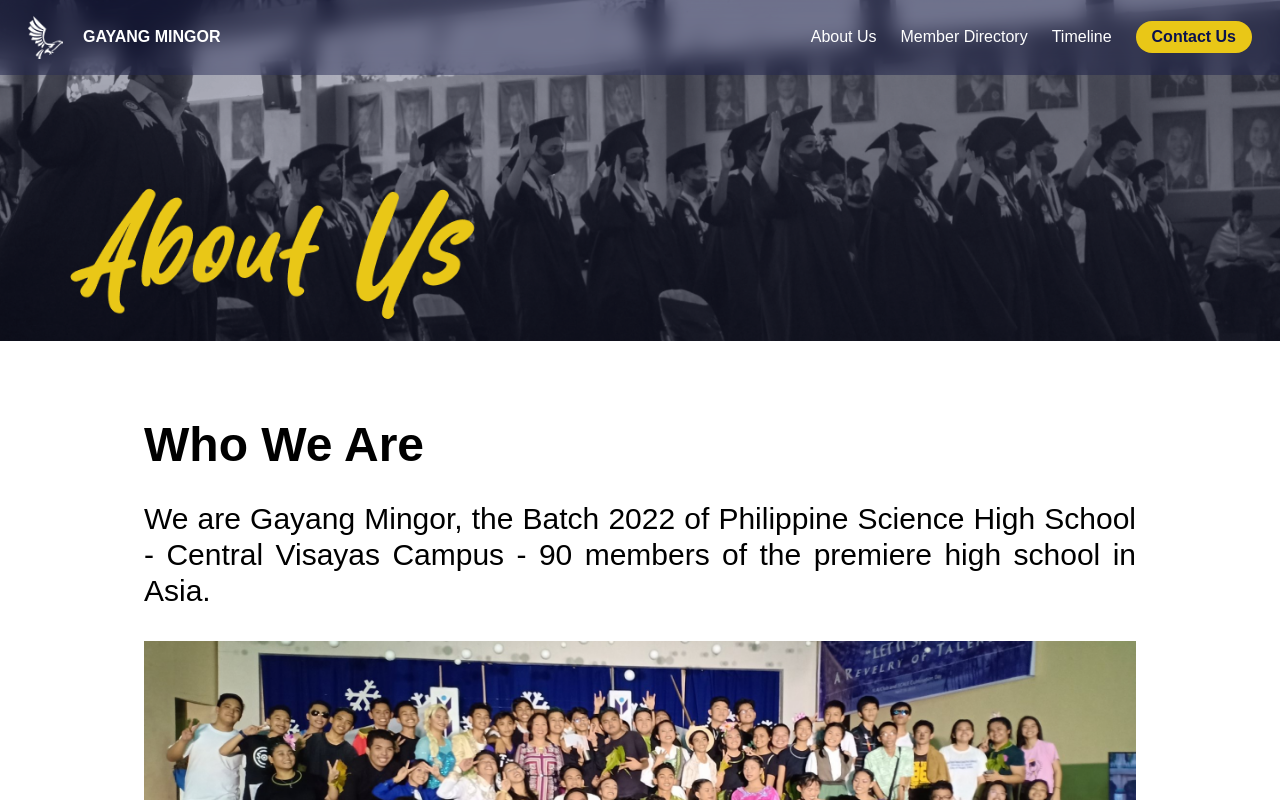
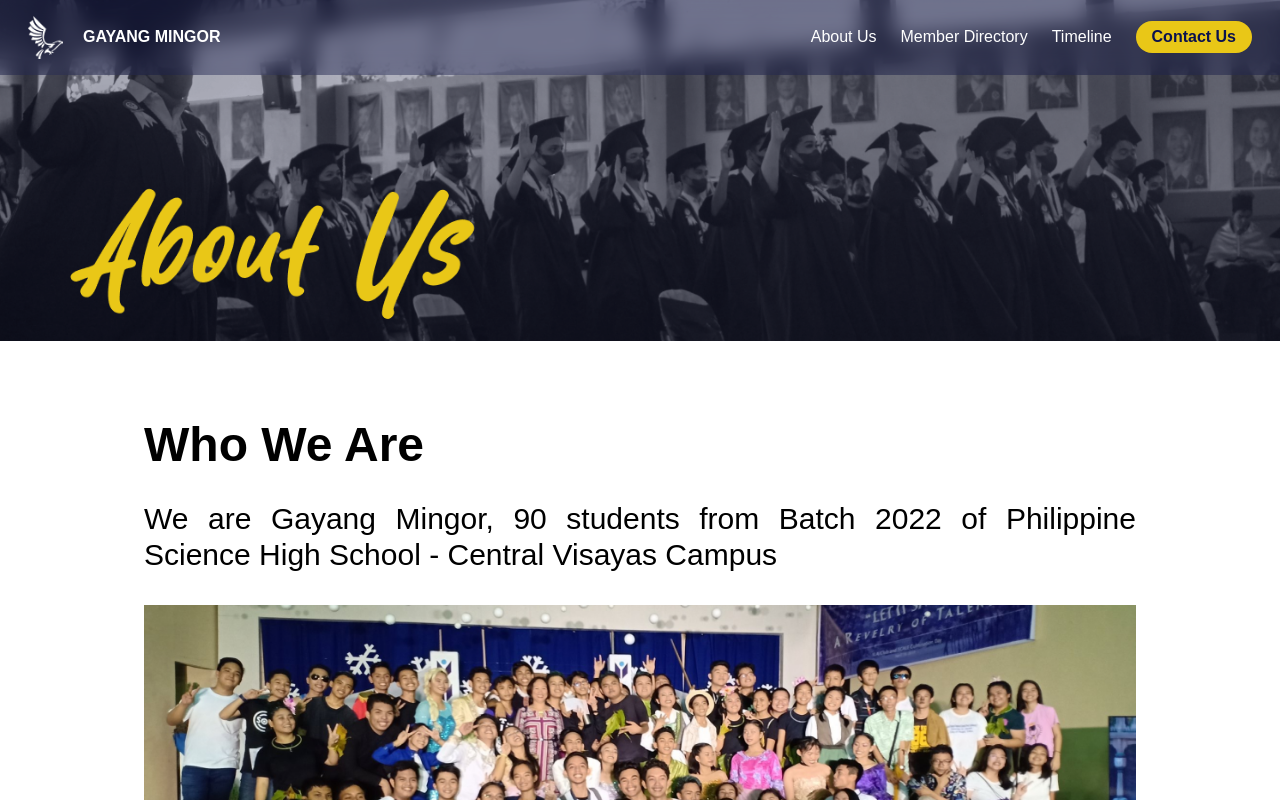
Before and after one commit to maxellmilay/gayang-mingor, a Next.js app: page /about in a window 1280 px wide. Shown: the top 800 px of the page. Built offline with nearby package versions, Linux system fonts and the light colour scheme.

Commit message:
[Adjustment][Ezr] change about us text

```diff
--- a/src/app/about/page.tsx
+++ b/src/app/about/page.tsx
@@ -18,9 +18,8 @@
             Who We Are
           </h2>
           <p className="text-sm md:text-lg lg:text-3xl my-2 sm:my-4 md:my-6 lg:my-8">
-            We are Gayang Mingor, the Batch 2022 of Philippine Science High
-            School - Central Visayas Campus - 90 members of the premiere high
-            school in Asia.
+            We are Gayang Mingor, 90 students from Batch 2022 of Philippine
+            Science High School - Central Visayas Campus
           </p>
           <div className="w-full aspect-[1157/572] relative">
             <Image fill alt="Frozen Musical - 2018" src="/images/frozen.png" />
```
